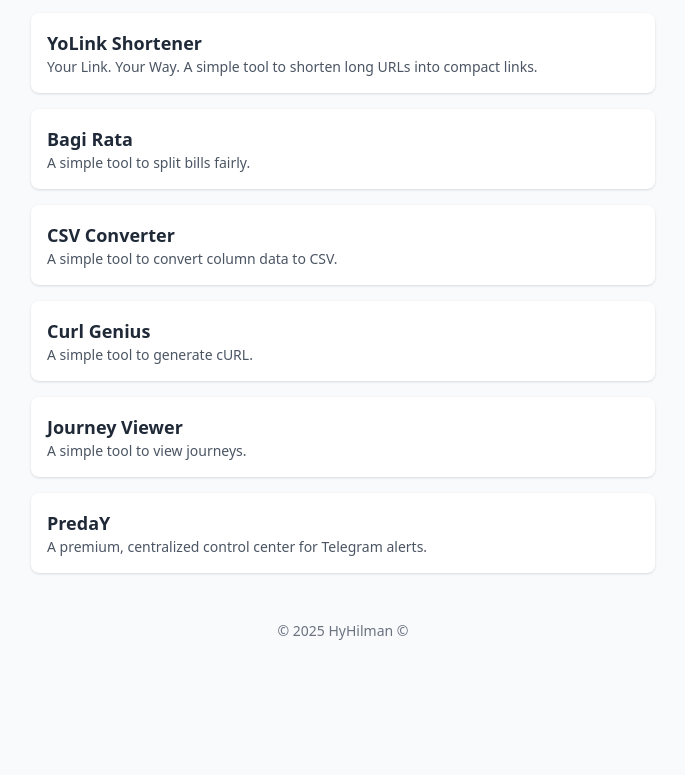
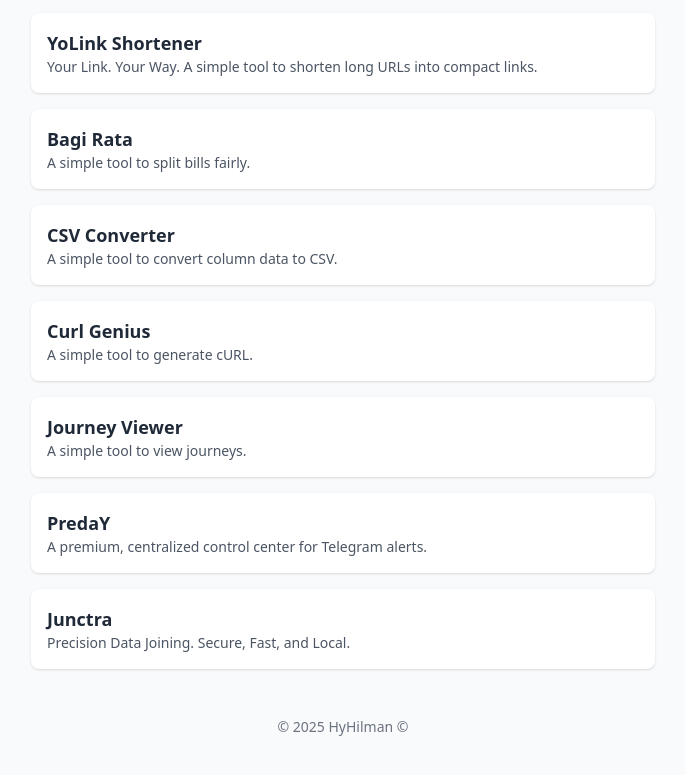
Before and after one commit to hilmanfitriana19/hilmanfitriana19.github.io, a plain HTML site: page index.html in a window 1280 px wide. Shown: the part 343-1118 px from the top of the page, without its empty margins (297-982 px from the left). Before the commit the page ends 1032 px from the top, so only its background shows below. Drawn offline with nearby package versions, Linux system fonts and the light colour scheme.

Commit message:
feat: add Junctra project card to portfolio list

```diff
--- a/index.html
+++ b/index.html
@@ -99,6 +99,13 @@
             <p class="text-sm text-gray-600">A premium, centralized control center for Telegram alerts.</p>
           </a>
         </li>
+        <li>
+          <a href="/junctra/"
+              class="block p-4 bg-white rounded-lg shadow hover:shadow-md hover:bg-blue-50 transition">
+            <h2 class="font-semibold text-lg">Junctra</h2>
+            <p class="text-sm text-gray-600">Precision Data Joining. Secure, Fast, and Local.</p>
+          </a>
+        </li>
       </ul>
     </main>
 
```
